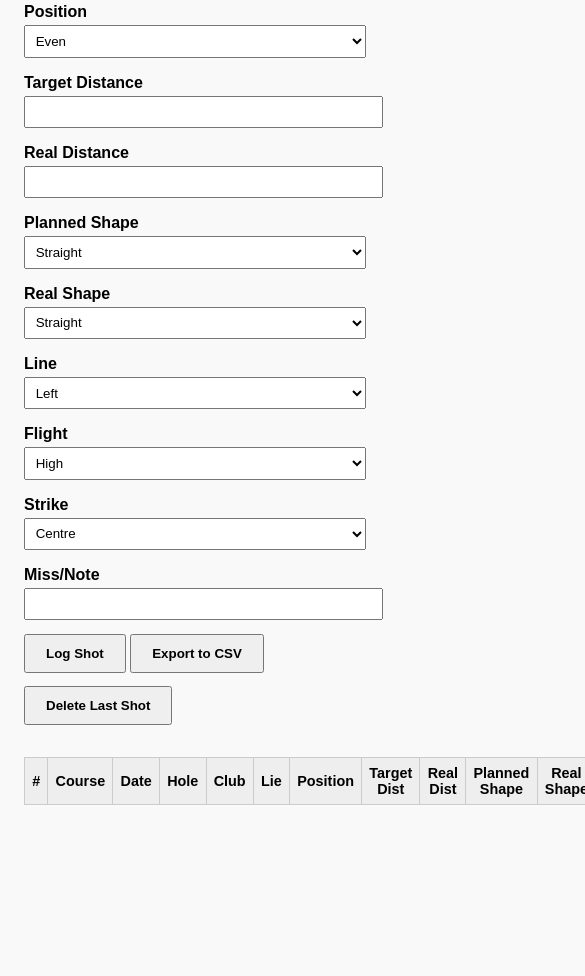
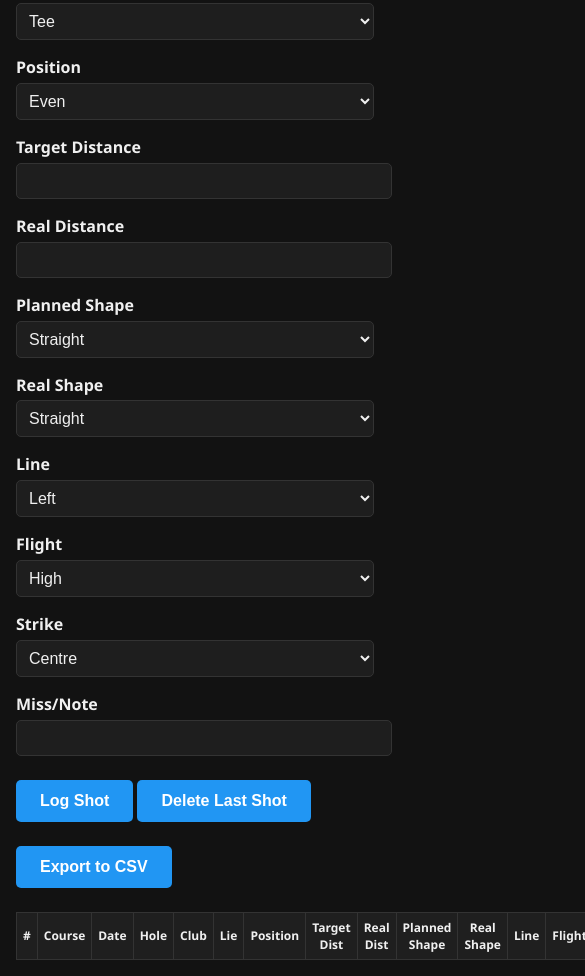
Before and after one commit to apporter-tom/shot-logger, a plain HTML site: page index.html in a window 390 px wide. Shown: the part 452-1428 px from the top of the page, 585 px wide, since content can reach past the window. Before the commit the page ends 1281 px from the top, so only its background shows below. Drawn offline with Linux system fonts and the light colour scheme.

Commit message:
Add Dark Theme (CSS)

```diff
--- a/index.html
+++ b/index.html
@@ -5,18 +5,86 @@
   <meta name="viewport" content="width=device-width, initial-scale=1.0" />
   <title>Golf Shot Logger</title>
   <style>
-    body { font-family: sans-serif; padding: 1em; background: #f9f9f9; }
-    label { display: block; margin-top: 1em; font-weight: bold; }
-    select, input[type="text"], input[type="number"] { width: 100%; padding: 0.5em; margin-top: 0.3em; }
-    button { margin-top: 1em; padding: 0.75em 1.5em; font-weight: bold; cursor: pointer; }
-    table { width: 100%; border-collapse: collapse; margin-top: 2em; }
-    th, td { border: 1px solid #ccc; padding: 0.5em; text-align: center; font-size: 0.9em; }
-    th { background: #eee; }
+    body {
+      font-family: 'Segoe UI', Tahoma, Geneva, Verdana, sans-serif;
+      background: #121212;
+      color: #f0f0f0;
+      padding: 1em;
+      margin: 0;
+    }
+
+    h1 {
+      text-align: center;
+      margin-bottom: 1em;
+    }
+
+    label {
+      display: block;
+      margin-top: 1em;
+      font-weight: 600;
+    }
+
+    select,
+    input[type="text"],
+    input[type="number"] {
+      width: 100%;
+      padding: 0.5em;
+      margin-top: 0.3em;
+      border: 1px solid #333;
+      border-radius: 5px;
+      background-color: #1e1e1e;
+      color: #f0f0f0;
+    }
+
+    button {
+      margin-top: 1.5em;
+      padding: 0.75em 1.5em;
+      font-weight: bold;
+      border: none;
+      border-radius: 5px;
+      background-color: #2196f3;
+      color: white;
+      cursor: pointer;
+    }
+
+    button:hover {
+      background-color: #1976d2;
+    }
+
+    table {
+      width: 100%;
+      border-collapse: collapse;
+      margin-top: 2em;
+      font-size: 0.85em;
+    }
+
+    th,
+    td {
+      border: 1px solid #333;
+      padding: 0.5em;
+      text-align: center;
+    }
+
+    th {
+      background-color: #1f1f1f;
+      font-weight: bold;
+    }
+
+    @media (max-width: 600px) {
+      label, select, input, button {
+        font-size: 1em;
+      }
+
+      table {
+        font-size: 0.75em;
+      }
+    }
   </style>
 </head>
 <body>
   <h1>Golf Shot Logger</h1>
 
+  <!-- Form Fields -->
   <label for="course">Course</label>
   <input type="text" id="course" />
 
@@ -112,9 +180,8 @@
   <input type="text" id="note" />
 
   <button onclick="logShot()">Log Shot</button>
+  <button onclick="deleteLastShot()">Delete Last Shot</button>
   <button onclick="exportToCSV()">Export to CSV</button>
-  <button onclick="deleteLastShot()">Delete Last Shot</button>
-
 
   <table id="log">
     <thead>
@@ -185,31 +252,31 @@
       document.getElementById("note").value = "";
     }
 
+    function deleteLastShot() {
+      const table = document.getElementById("logBody");
+      if (table.rows.length > 0) {
+        table.deleteRow(-1);
+        shotCount--;
+      }
+    }
 
+    function exportToCSV() {
+      const rows = document.querySelectorAll("table tr");
+      let csvContent = "data:text/csv;charset=utf-8,";
 
-  function exportToCSV() {
-    const rows = [["#", "Course", "Date", "Hole", "Club", "Lie", "Position", "Target Dist", "Real Dist", "Planned Shape", "Real Shape", "Line", "Flight", "Strike", "Note"]];
-    const tableRows = document.querySelectorAll("#logBody tr");
+      rows.forEach(row => {
+        const cols = Array.from(row.querySelectorAll("td, th")).map(col => col.innerText);
+        csvContent += cols.join(",") + "\n";
+      });
 
-    tableRows.forEach(row => {
-      const cols = [...row.querySelectorAll("td")].map(td => td.textContent);
-      rows.push(cols);
-    });
-
-    const csvContent = rows.map(r => r.join(",")).join("\n");
-    const blob = new Blob([csvContent], { type: "text/csv;charset=utf-8;" });
-    const link = document.createElement("a");
-    link.href = URL.createObjectURL(blob);
-    link.setAttribute("download", "golf_shots.csv");
-    document.body.appendChild(link);
-    link.click();
-    document.body.removeChild(link);
-  }
-  function deleteLastShot() {
-  const table = document.getElementById("logBody");
-  if (table.rows.length > 0) {
-    table.deleteRow(-1);
-    shotCount--;
+      const encodedUri = encodeURI(csvContent);
+      const link = document.createElement("a");
+      link.setAttribute("href", encodedUri);
+      link.setAttribute("download", "golf_shots_log.csv");
+      document.body.appendChild(link);
+      link.click();
+      document.body.removeChild(link);
+    }
   </script>
 </body>
 </html>
```
